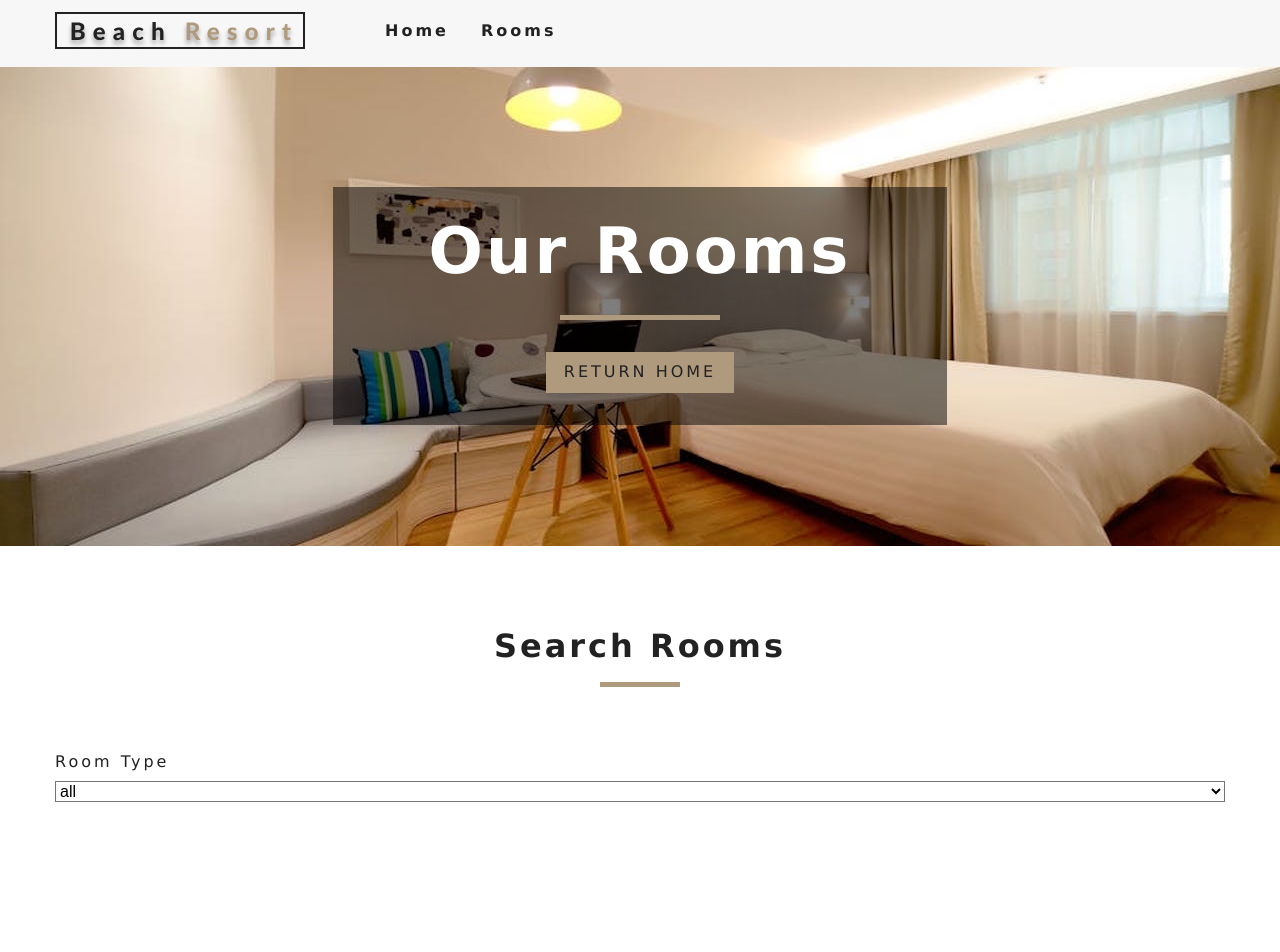
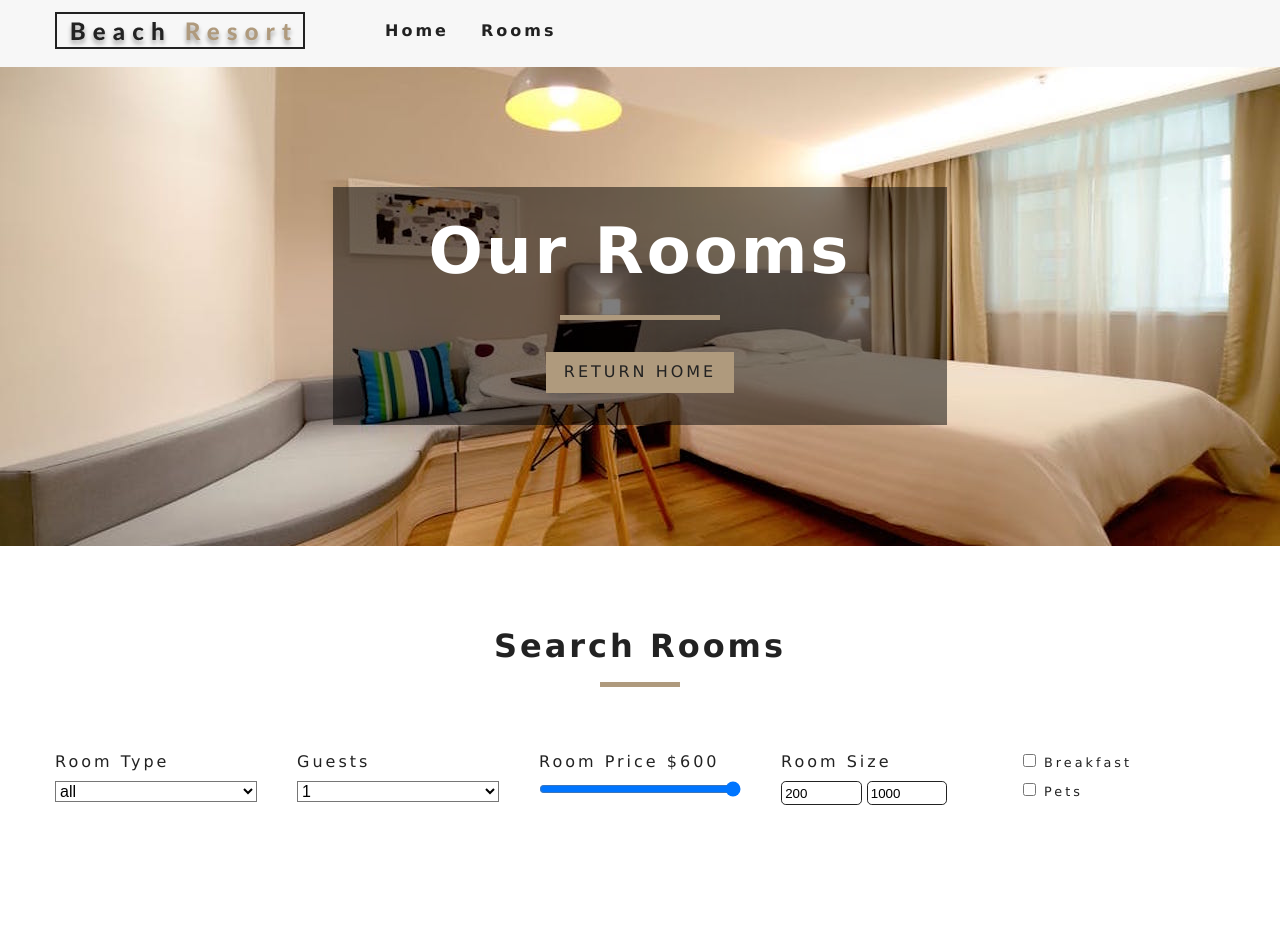
Before and after one commit to morshedmasud/Resort-react, a React (Create React App) app: page /rooms in a window 1280 px wide. Shown: the top 952 px of the page. Built offline with nearby package versions, Linux system fonts and the light colour scheme.

Commit message:
Rooms filtering completed

```diff
--- a/src/components/RoomsFilter.js
+++ b/src/components/RoomsFilter.js
@@ -15,7 +15,7 @@ const RoomsFilter = ({rooms}) => {
    const {
       handleChange,
       type, capacity,
-      price, manPrice,
+      price, minPrice, maxPrice,
       minSize, maxSize,
       breakfast, pets
    } = context;
@@ -27,6 +27,11 @@ const RoomsFilter = ({rooms}) => {
 
    // map to jsx
    types = types.map((item, index) => {
+      return <option key={index} value={item}>{item}</option>
+   });
+
+   let people = getUnique(rooms, 'capacity');
+   people = people.map((item, index) => {
       return <option key={index} value={item}>{item}</option>
    });
 
@@ -43,6 +48,56 @@ const RoomsFilter = ({rooms}) => {
                </select>
             </div>
          {/* end select type*/}
+         {/* Guests type  */}
+         <div className="form-group">
+            <label htmlFor="capacity">Guests</label>
+            <select name="capacity" id="capacity" value={capacity}
+                    className='form-control' onChange={handleChange}>
+               {people}
+            </select>
+         </div>
+         {/* end select type*/}
+
+         {/* room price */}
+         <div className="form-group">
+            <label htmlFor="price">room price ${price}</label>
+            <input type="range" name='price' min={minPrice} max={maxPrice} value={price}
+               onChange={handleChange} className="form-control"
+            />
+         </div>
+         {/* end price room */}
+
+
+         {/* Size */}
+         <div className="form-group">
+            <label htmlFor="size">room size</label>
+            <input type="number" name='minSize' id="size" value={minSize}
+               onChange={handleChange} className='size-input'
+            />
+            <input type="number" name='maxSize' id="size" value={maxSize}
+                   onChange={handleChange} className='size-input'
+            />
+         </div>
+         {/* end of size */}
+
+         {/* extras */}
+         <div className="form-group">
+            <div className="single-extra">
+               <input type="checkbox" name="breakfast" id='breakfast'
+                      checked={breakfast}
+                      onChange={handleChange}
+               />
+               <label htmlFor="breakfast">breakfast</label>
+            </div>
+            <div className="single-extra">
+               <input type="checkbox" name="pets" id='pets'
+                      checked={pets}
+                      onChange={handleChange}
+               />
+               <label htmlFor="pets">pets</label>
+            </div>
+         </div>
+         {/* end extras */}
          </form>
       </section>
    )
--- a/src/context.js
+++ b/src/context.js
@@ -13,6 +13,7 @@ class RoomProvider extends Component {
       capacity: 1,
       price: 0,
       minPrice: 0,
+      maxPrice: 0,
       minSize: 0,
       maxSize: 0,
       breakfast: false,
@@ -26,7 +27,9 @@ class RoomProvider extends Component {
       let rooms = this.formatData(items);
       let featuredRooms = rooms.filter(room => room.featured === true);
       let maxPrice = Math.max(...rooms.map(item => item.price));
+      let minPrice = Math.min(...rooms.map(item => item.price));
       let maxSize = Math.max(...rooms.map(item => item.size));
+      let minSize = Math.min(...rooms.map(item => item.size));
 
       this.setState({
          rooms,
@@ -35,7 +38,9 @@ class RoomProvider extends Component {
          loading: false,
          price: maxPrice,
          maxPrice,
+         minPrice,
          maxSize,
+         minSize
       })
    }
 
@@ -62,7 +67,7 @@ class RoomProvider extends Component {
    // Filtering process
    handleChange = event => {
       const target = event.target;
-      const value = event.type === "checkbox" ? target.checked : target.value;
+      const value = target.type === "checkbox" ? target.checked : target.value;
       const name = event.target.name;
 
       this.setState({
@@ -76,13 +81,41 @@ class RoomProvider extends Component {
          rooms, type, capacity, price, minSize, breakfast ,pets
       } = this.state;
 
+      // all the rooms
       let tempRooms = [...rooms];
+      // transform value
+      capacity = parseInt(capacity);
+      price = parseInt(price);
+
+      // Filter by type
       if (type !== 'all') {
          tempRooms = tempRooms.filter(room => room.type === type)
       }
+
+      // Filter by capacity
+      if (capacity !== 1){
+         tempRooms = tempRooms.filter(room => room.capacity >= capacity)
+      }
+
+      // Filter by price
+      tempRooms = tempRooms.filter(room => room.price <= price);
+
+      // Filter by room size
+      tempRooms = tempRooms.filter(room => room.size >= minSize && room.size <= this.state.maxSize);
+
+      // Filter by extras
+      if(breakfast){
+         tempRooms= tempRooms.filter(room => room.breakfast === true)
+      }
+      if(pets){
+         tempRooms= tempRooms.filter(room => room.pets === true)
+      }
+
+      // Change state
       this.setState({
          sortedRooms: tempRooms
       })
+
    };
 
    render() {
```
